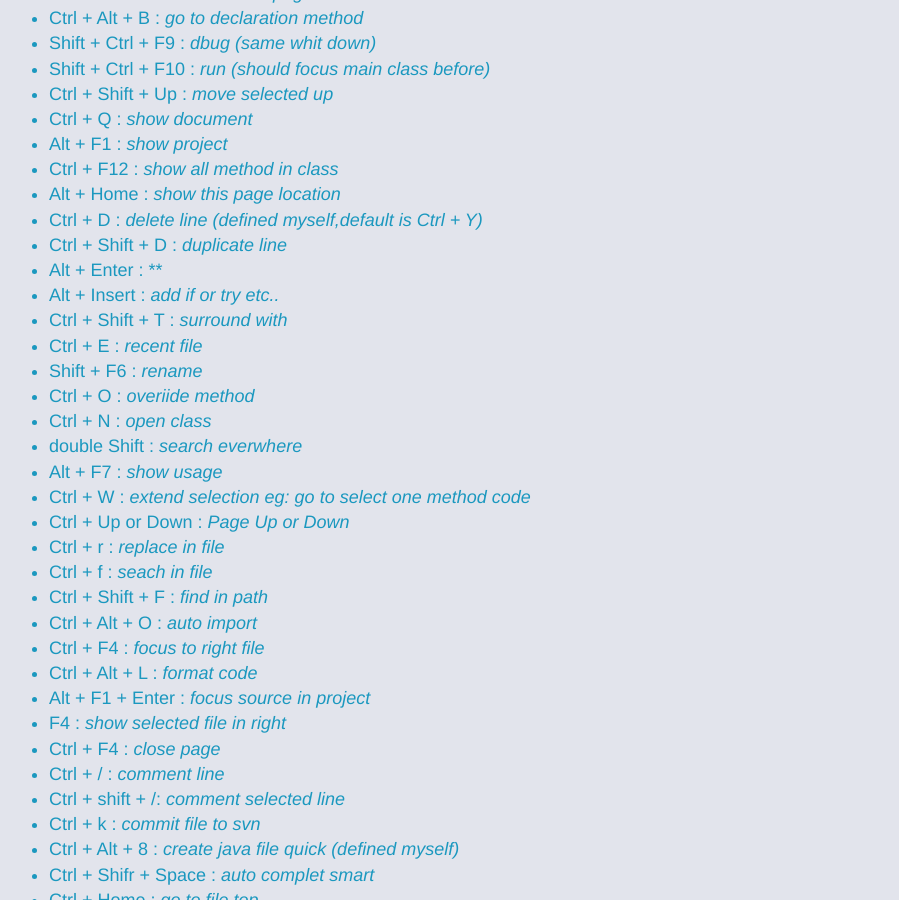
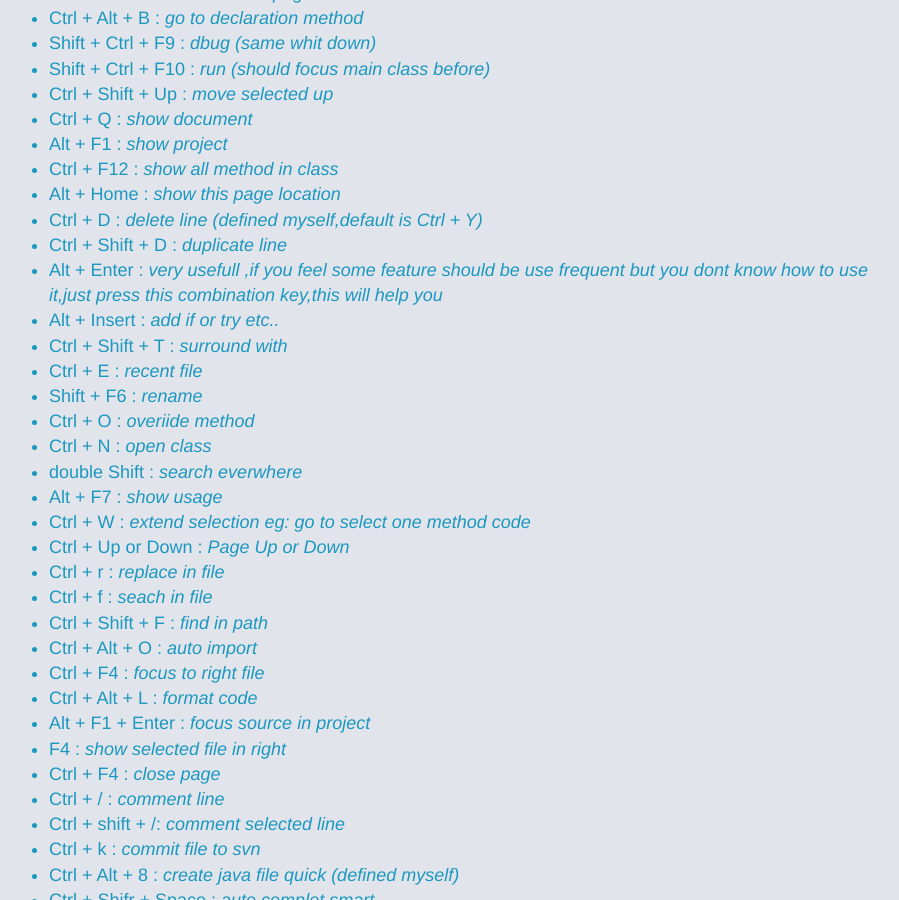
Before and after one commit to 7568/7568.github.io, a Jekyll site: the page built from _posts/2017-05/2017-05-06-intellij ideal key map.md, in a window 1280 px wide and 900 px high, scrolled down 387 px. Shown: the whole window, without its empty margins (187-1086 px from the left). Built offline with Jekyll 4.4.1, drawn with Linux system fonts in a browser that asks for light colours.

```diff
--- a/_posts/2017-05/2017-05-06-intellij ideal key map.md
+++ b/_posts/2017-05/2017-05-06-intellij ideal key map.md
@@ -19,7 +19,7 @@ This page show some useful intellij ideal key map , those key map is most freque
 - Alt + Home : *show this page location*
 - Ctrl + D : *delete line (defined myself,default is Ctrl + Y)*
 - Ctrl + Shift + D : *duplicate line*
-- Alt + Enter : **
+- Alt + Enter : *very usefull ,if you feel some feature should be use frequent but you dont know how to use it,just press this combination key,this will help you*
 - Alt + Insert : *add if or try etc..*
 - Ctrl + Shift + T : *surround with*
 - Ctrl + E : *recent file*
```
Also changed, not shown: _posts/2017-05/2017-05-06-something About Request.md (deleted, +0 -3 lines).
